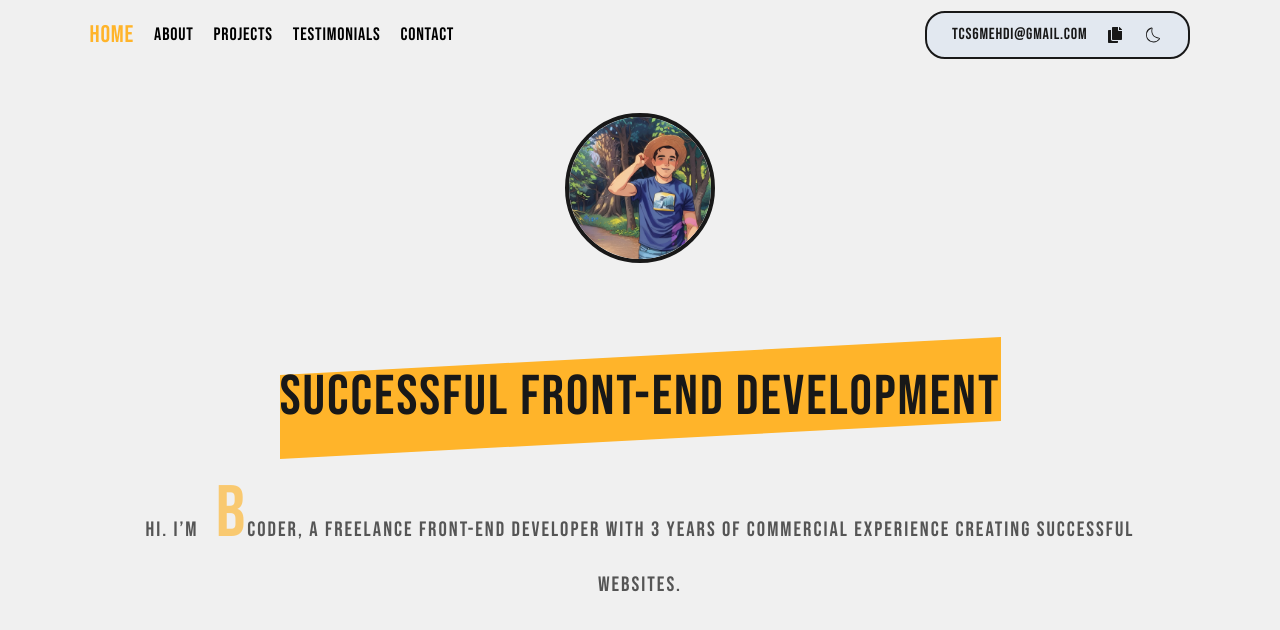
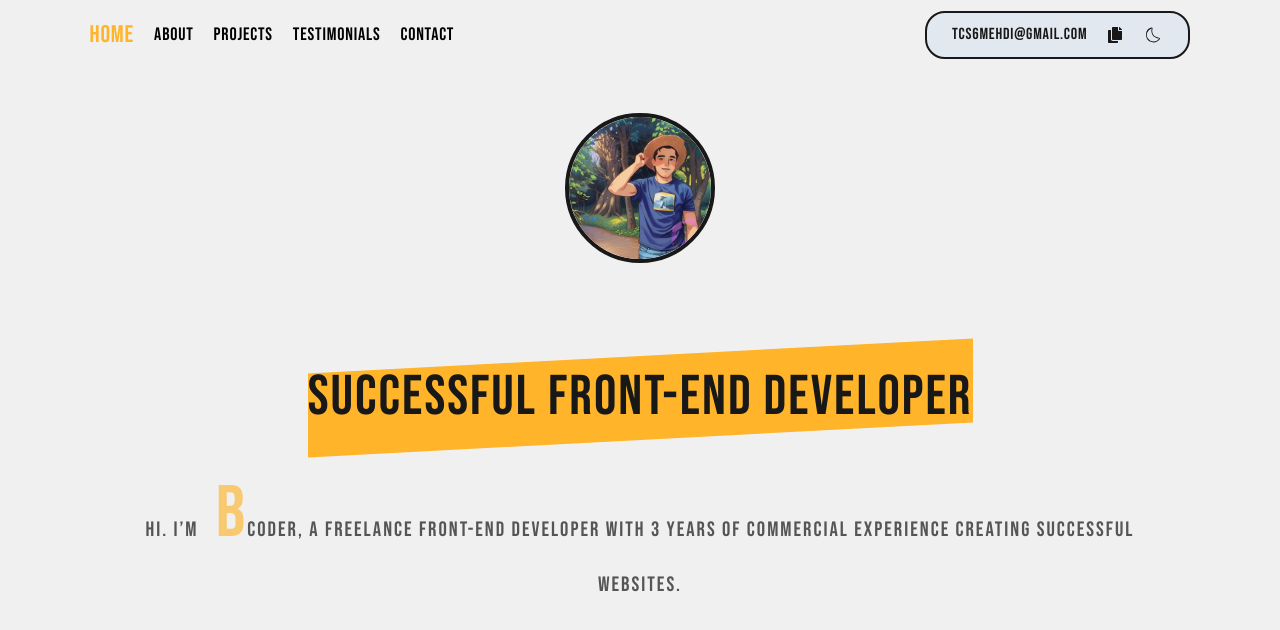
Before and after one commit to ELMAHDILEB/bcoder, a React (Vite) app: page / in a window 1280 px wide. Shown: the top 630 px of the page. Built offline with nearby package versions, Linux system fonts and the light colour scheme.

Commit message:
Update Home.jsx

```diff
--- a/src/pages/Home.jsx
+++ b/src/pages/Home.jsx
@@ -62,7 +62,7 @@ const Home = memo(() => { // Wrap component with memo
             animate="visible"
             transition={{ duration: 4, ease: easeInOut, delay: 1 }}
           />
-          Successful Front-end Development
+          Successful Front-end Developer
         </motion.h1>
 
         <motion.h2
```
